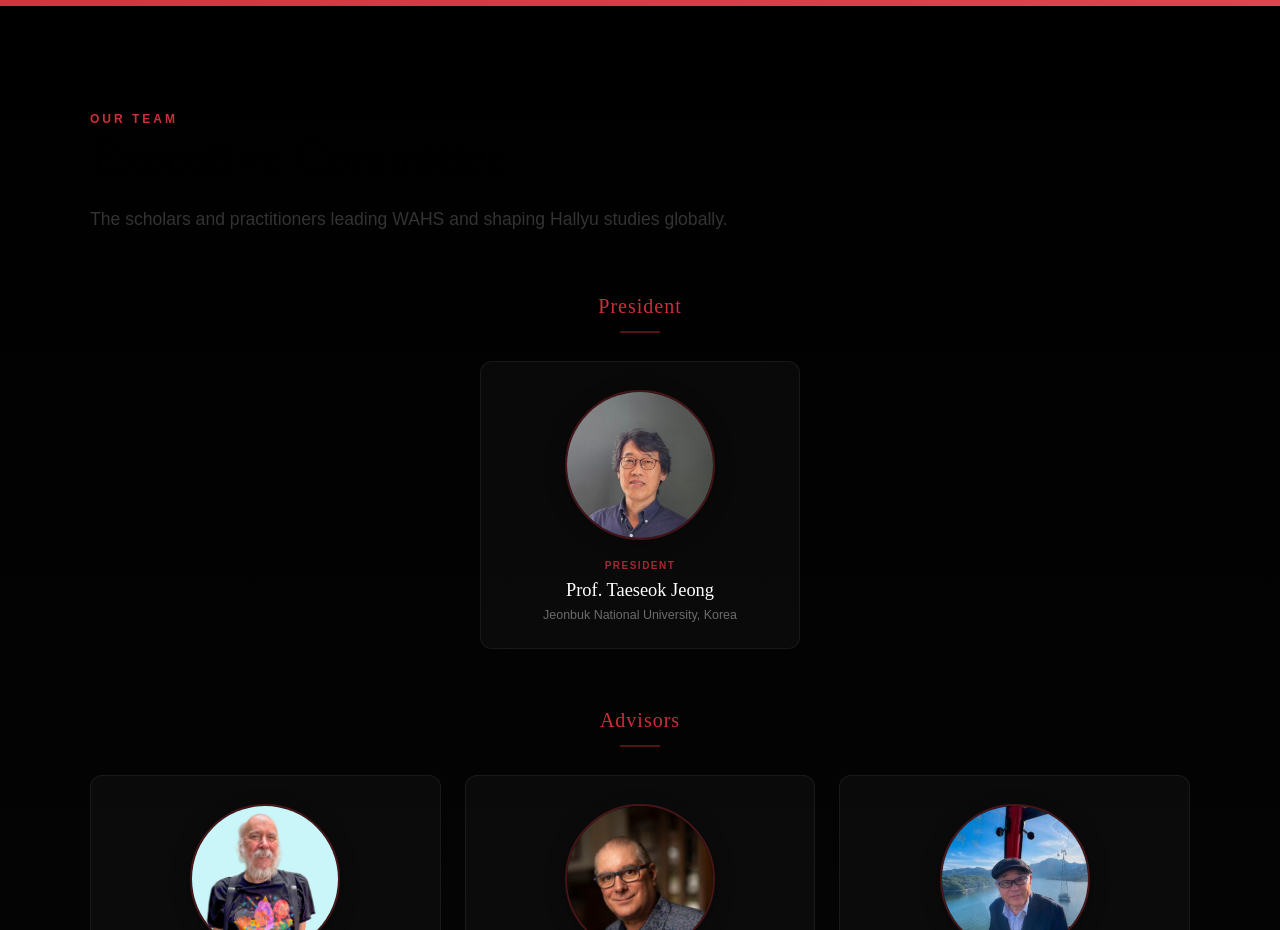
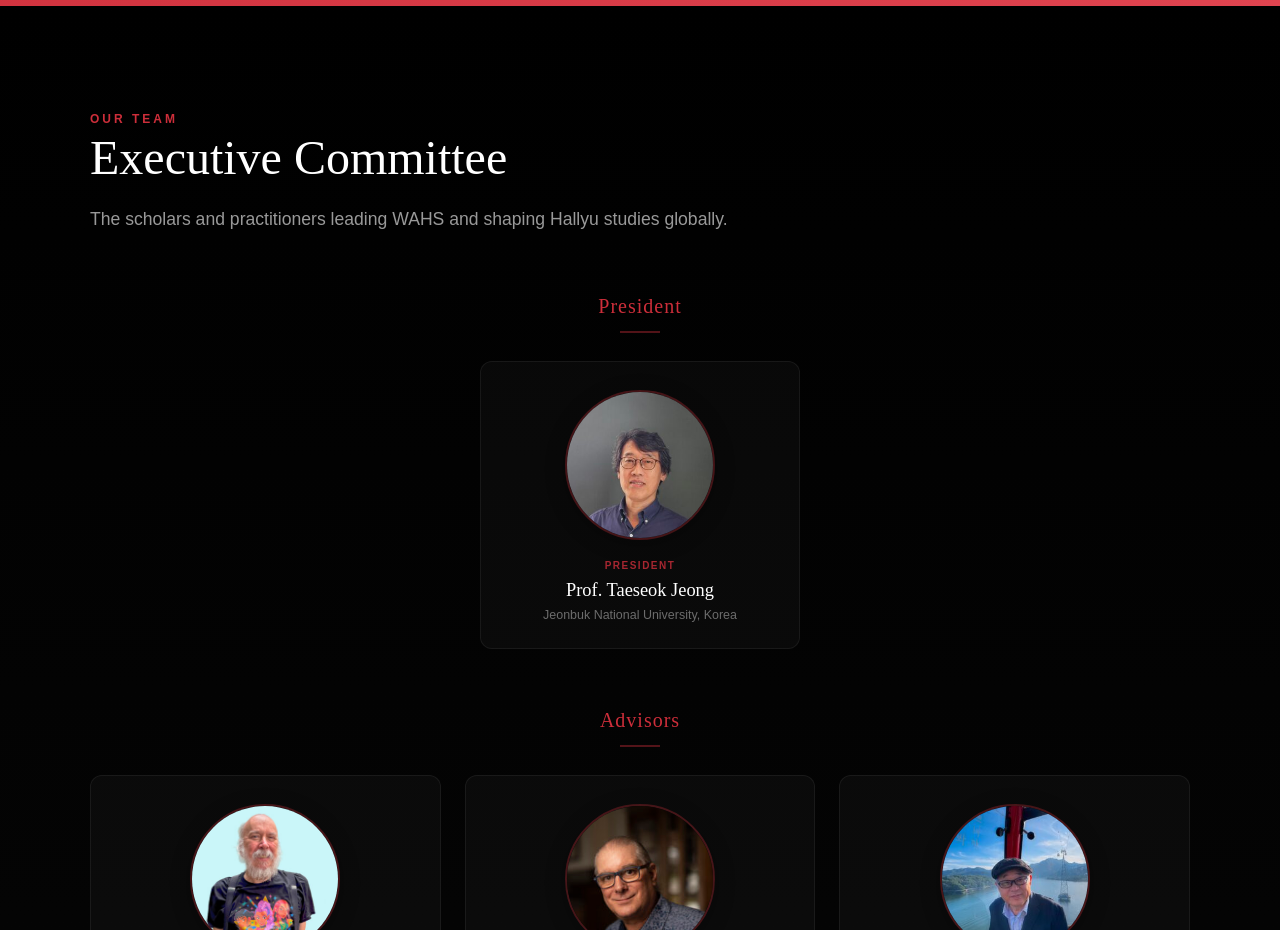
Before and after one commit to willfadeneva/WAHS, a Next.js app: page / in a window 1280 px wide. Shown: the part 880-1810 px from the top of the page. Built offline with nearby package versions, Linux system fonts and the light colour scheme.

Commit message:
Fix committee section text colors for dark background

```diff
--- a/src/app/globals.css
+++ b/src/app/globals.css
@@ -885,6 +885,10 @@ section { padding: 100px 40px; }
   background: linear-gradient(180deg, #000000 0%, #0a0a0a 50%, #000000 100%);
   padding: 100px 0;
 }
+
+.committee-section .section-title { color: #fff; }
+.committee-section .section-lead { color: rgba(255,255,255,0.6); }
+.committee-section .section-label { color: var(--kr-red); }
 
 .committee-group {
   margin-top: 56px;
```
